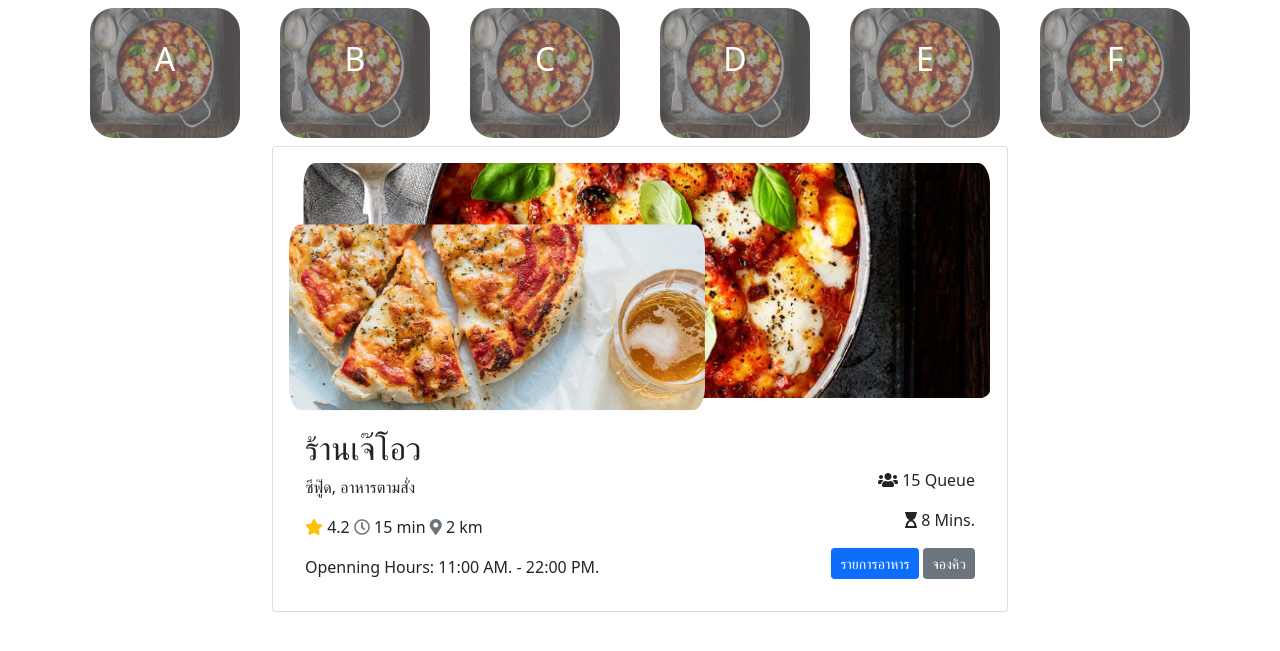
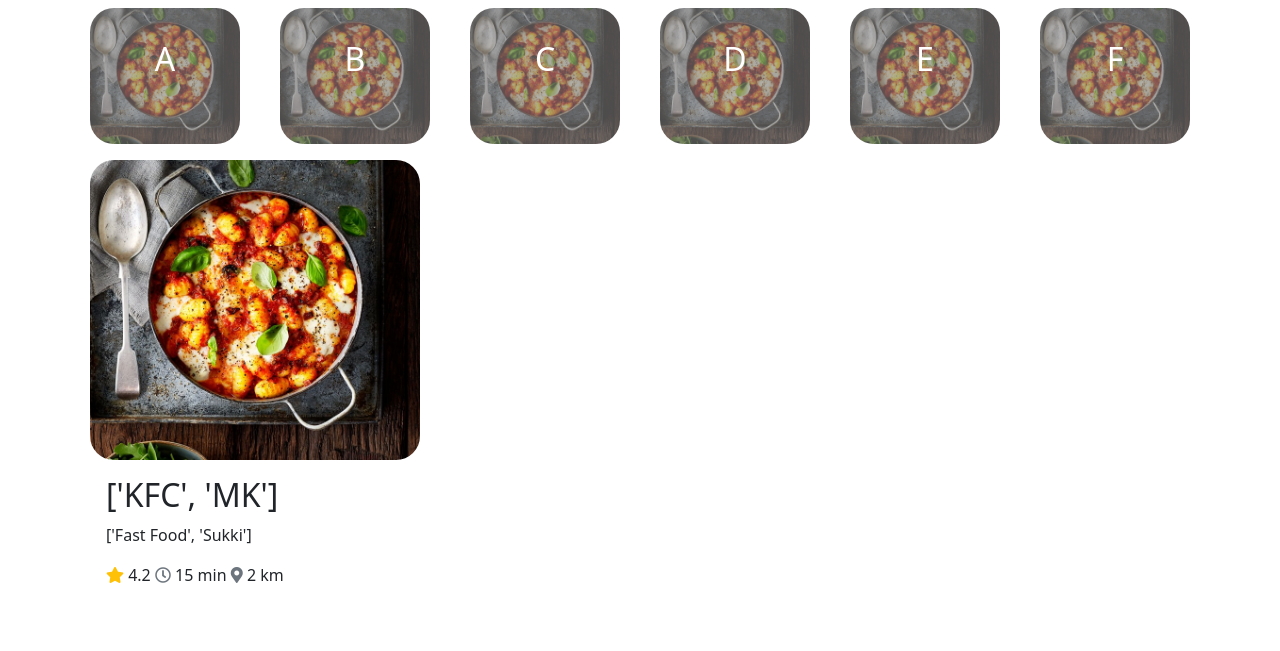
Before and after one commit to pete13232/DBProject, a Django app: page / in a window 1280 px wide. Shown: the part 106-757 px from the top of the page. Run offline with Django 3.2, Linux system fonts and the light colour scheme; some libraries are stand-ins or nearby versions.

Commit message:
page second trials

```diff
--- a/myproject/app/static/CSS/style.css
+++ b/myproject/app/static/CSS/style.css
@@ -14,7 +14,13 @@
 }
 .resImg {
   border-radius: 24px;
-  height: 130px;
+  max-height: 300px;
+  max-width: 330px;
+}
+.catImg {
+  border-radius: 24px;
+  max-height: 150px;
+  max-width: 200px;
 }
 img {
   object-fit: cover;
--- a/myproject/app/templates/card3Col.html
+++ b/myproject/app/templates/card3Col.html
@@ -1,13 +1,12 @@
-{% extends 'base.html' %}
 {% load static %}
 {% block content %}
-<div class="row row-cols-4 row-cols-md-3">
+
 <div class="col">
     <div class="card p-2 border-0">
         <img src="{% static 'images/foodEx.jpg' %}" class="card-img resImg" alt="...">
         <div class="card-body">
-                <h2 class="card-title">KFC</h2>
-                <p class="card-text">Fast Food, Fried Chicken</p>
+            <h2 class="card-title">{{restaurant.resTitle}}</h2>
+            <p class="card-text">{{restaurant.resDesc}}</p>
             <p class="card-text">
                 <i class="fas fa-star text-warning"></i>
                 <span> 4.2</span>
@@ -19,6 +18,4 @@
         </div>
     </div>
 </div>
-
-</div>
 {% endblock content %}
--- a/myproject/app/templates/categoryCard.html
+++ b/myproject/app/templates/categoryCard.html
@@ -1,11 +1,11 @@
 {% load static %}
 {% block content %}
-    <div class="col">
-        <div class="card p-2 border-0 text-white ">
-            <img src="{% static 'images/foodEx.jpg' %}" class="card-img resImg" style="filter: contrast(40%);">
-            <div class="card-img-overlay ">
-                <h2 class="text-xl-center py-4">{{title}}</h2>
-            </div>
+<div class="col">
+    <div class="card p-2 border-0 text-white ">
+        <img src="{% static 'images/foodEx.jpg' %}" class="card-img catImg" style="filter: contrast(40%);">
+        <div class="card-img-overlay ">
+            <h2 class="text-xl-center py-4">{{categoryTitle}}</h2>
         </div>
     </div>
+</div>
 {% endblock content %}
--- a/myproject/app/templates/index.html
+++ b/myproject/app/templates/index.html
@@ -1,10 +1,11 @@
 {% extends 'base.html' %}
 {% block content %}
 <div class="row row-cols-4 row-cols-md-6">
-    {% for title in titles %}
-    {% include 'categoryCard.html' with title=title%}
+    {% for categoryTitle in categoryTitles %}
+    {% include 'categoryCard.html' with categoryTitle=categoryTitle%}
     {% endfor %}
 </div>
-{% include 'resCard.html' %}
-
+<div class="row row-cols-4 row-cols-md-3">
+    {% include 'Card3Col.html' with restaurant=restaurant %}
+</div>
 {% endblock content %}
--- a/myproject/app/templates/resCard.html
+++ b/myproject/app/templates/resCard.html
@@ -1,6 +1,5 @@
- {% load static %} {% block content %} {% comment %}
- <div class="row justify-content-center">
-   {% endcomment %}
+ {% load static %}
+ {% block content %}
  <div class="row justify-content-center">
    <div class="col-xl-8">
      <div class="card p-3" style="">
--- a/myproject/app/views.py
+++ b/myproject/app/views.py
@@ -7,8 +7,13 @@ def card3Col(request):
 
 def index(request):
     myContext = {
-        "titles": ["A", "B", "C", "D", "E", "F"]
-        }
+        "categoryTitles": ["A", "B", "C", "D", "E", "F"],
+        "restaurant": {
+
+            "resTitle": ["KFC", "MK"],
+            "resDesc": ["Fast Food", "Sukki"],
+        },
+    }
     return render(request, "index.html", myContext)
 
 
```
Lines whose indentation alone changed are shown as unchanged.
